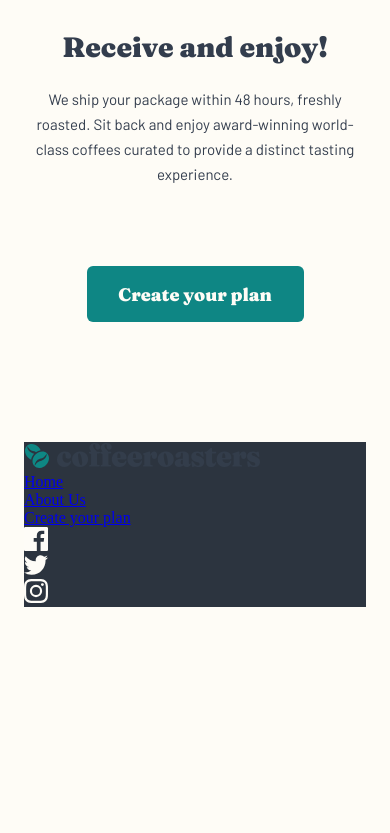
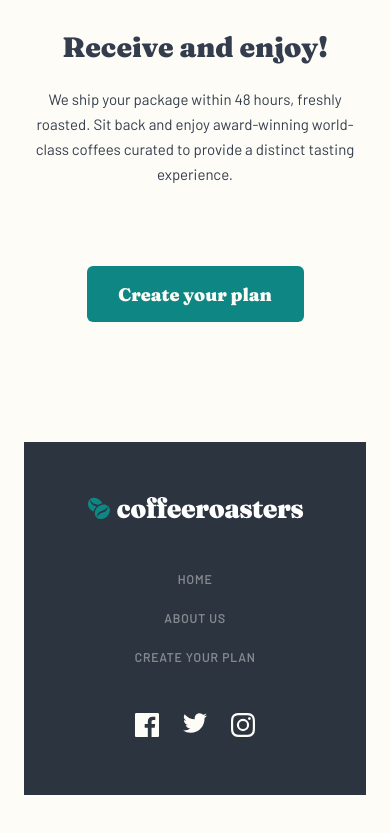
Before and after one commit to ionStici/coffeeroasters-subscription-site-fem, a React (Vite) app: page / in a window 390 px wide. Shown: the part 4646-5479 px from the top of the page. Before the commit the page ends 5325 px from the top, so only its background shows below. Built offline with nearby package versions, Linux system fonts and the light colour scheme.

Commit message:
Style Footer Component for mobile

```diff
--- a/src/components/Footer.jsx
+++ b/src/components/Footer.jsx
@@ -1,6 +1,6 @@
 import styles from './../styles/Footer.module.scss';
 import { Link } from 'react-router-dom';
-import logo from './../assets/shared/desktop/logo.svg';
+import logo from './../assets/shared/desktop/logo-white.svg';
 
 // prettier-ignore
 const fb_icon = <svg className={styles.icon} xmlns="http://www.w3.org/2000/svg" width="24" height="24"><path fill="#FEFCF7" d="M22.675 0H1.325C.593 0 0 .593 0 1.325v21.351C0 23.407.593 24 1.325 24H12.82v-9.294H9.692v-3.622h3.128V8.413c0-3.1 1.893-4.788 4.659-4.788 1.325 0 2.463.099 2.795.143v3.24l-1.918.001c-1.504 0-1.795.715-1.795 1.763v2.313h3.587l-.467 3.622h-3.12V24h6.116c.73 0 1.323-.593 1.323-1.325V1.325C24 .593 23.407 0 22.675 0z"/></svg>;
@@ -13,7 +13,13 @@ const Footer = function () {
     return (
         <footer className={styles.footer}>
             <div className={styles.wrapper}>
-                <img className={styles.logo} src={logo} alt="Logo" />
+                <img
+                    className={styles.logo}
+                    src={logo}
+                    alt="Logo"
+                    width="237"
+                    height="27"
+                />
 
                 <ul className={styles.nav}>
                     <li className={styles.nav__item}>
--- a/src/styles/Footer.module.scss
+++ b/src/styles/Footer.module.scss
@@ -7,26 +7,52 @@
 .wrapper {
     max-width: 1280px;
     margin: 0 auto;
+    padding: 54px 0;
     background-color: var(--color-grey-bg);
+
+    text-align: center;
 }
 
 // // // // // // // // // // // // // // // // // // // //
 
 .logo {
+    width: 217px;
+    height: 24px;
+
+    margin-bottom: 48px;
 }
 
 // // // // // // // // // // // // // // // // // // // //
 
 .nav {
     list-style: none;
+    margin-bottom: 48px;
 
     &__item {
+        &:not(:last-child) {
+            margin-bottom: 24px;
+        }
     }
 }
 
 .link,
 .link:link,
 .link:visited {
+    display: block;
+    transition: color 0.1s;
+
+    color: var(--color-grey);
+    font-family: var(--barlow);
+    font-weight: 700;
+    font-size: 12px;
+    line-height: 15px;
+    letter-spacing: 0.923077px;
+    text-transform: uppercase;
+    text-decoration: none;
+
+    &:hover {
+        color: var(--color-light-cream);
+    }
 }
 
 // // // // // // // // // // // // // // // // // // // //
@@ -34,13 +60,19 @@
 .sm_icons {
     list-style: none;
 
-    li {
+    display: flex;
+    justify-content: center;
+    column-gap: 24px;
+
+    li:hover path {
+        fill: var(--color-pale-orange);
     }
 }
 
 .icon_link,
 .icon_link:link,
 .icon_link:visited {
+    text-decoration: none;
 }
 
 .icon {
```
Also changed, not shown: src/assets/shared/desktop/logo-white.svg (added).
